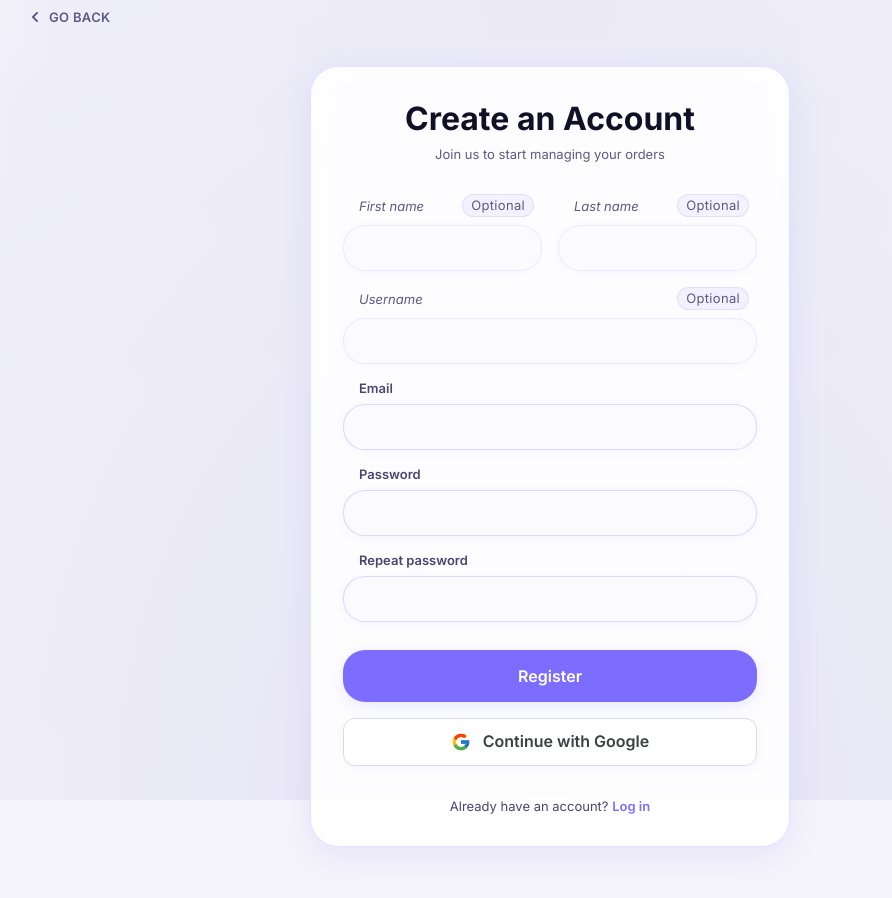
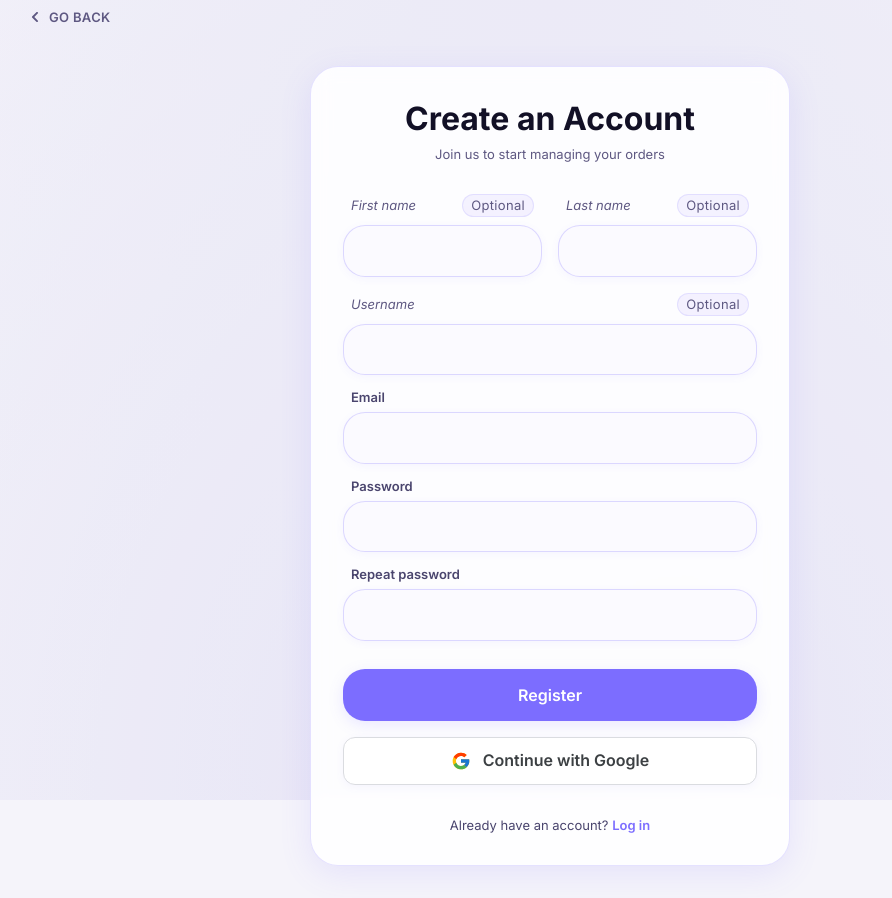
Before and after one commit to amp-r3/store, a React (Vite) app: page /register in a window 1280 px wide. Shown: the whole page, without its empty margins (90-982 px from the left). Built offline with nearby package versions, Linux system fonts and the light colour scheme; no server answers.

Commit message:
feat(form-field): redesign input and add icon prop support

```diff
--- a/src/components/common/FormField/FormField.tsx
+++ b/src/components/common/FormField/FormField.tsx
@@ -1,46 +1,68 @@
-import { InputHTMLAttributes, forwardRef, useId } from "react";
-import style from './form-field.module.scss'
+import { InputHTMLAttributes, ReactNode, forwardRef, useId } from "react";
+import style from './form-field.module.scss';
 
 interface FormFieldProps extends InputHTMLAttributes<HTMLInputElement> {
   label: string;
   error?: string;
   optional?: boolean;
+  icon?: ReactNode;
+  placeholder?: string;
 }
 
 export const FormField = forwardRef<HTMLInputElement, FormFieldProps>(
-  ({ label, error, id, className, optional, ...props }, ref) => {
+  ({ label, error, id, className, optional, icon, placeholder, ...props }, ref) => {
     const generatedId = useId();
     const inputId = id || generatedId;
     const errorId = `${inputId}-error`;
 
     return (
       <div className={style.wrapper}>
+
         <div className={style.labelRow}>
-          <label htmlFor={inputId} className={`${style.label} ${optional ? style.labelOptional : ''}`}>
+          <label
+            htmlFor={inputId}
+            className={`${style.label} ${optional ? style.labelOptional : ''}`}
+          >
             {label}
           </label>
           {optional && (
-            <span className={style.optional}>Optional</span>
+            <span className={style.optionalBadge}>Optional</span>
           )}
         </div>
+
+        <div className={`${style.inputWrapper} ${error ? style.inputWrapperError : ''} ${props.disabled ? style.inputWrapperDisabled : ''}`}>
+          {icon && (
+            <span className={style.iconSlot} aria-hidden="true">
+              {icon}
+            </span>
+          )}
 
           <input
             id={inputId}
             ref={ref}
-          className={`${style.input} ${error ? style.inputError : ''} ${optional ? style.inputOptional : ''} ${className || ''}`}
+            placeholder={placeholder}
+            className={`
+              ${style.input}
+              ${icon ? style.inputWithIcon : ''}
+              ${error ? style.inputError : ''}
+              ${optional ? style.inputOptional : ''}
+              ${className || ''}
+            `}
             aria-invalid={!!error}
             aria-describedby={error ? errorId : undefined}
             {...props}
           />
+        </div>
 
         {error && (
           <span id={errorId} className={style.error} role="alert">
             {error}
           </span>
         )}
+
       </div>
-    )
+    );
   }
-)
+);
 
-FormField.displayName = 'FormField'
+FormField.displayName = 'FormField';
--- a/src/components/common/FormField/form-field.module.scss
+++ b/src/components/common/FormField/form-field.module.scss
@@ -1,4 +1,6 @@
 @use '@/styles/index' as *;
+
+// ─── Wrapper ────────────────────────────────────────────────────────────────
 
 .wrapper {
   display: flex;
@@ -7,13 +9,7 @@
   width: 100%;
 }
 
-.label {
-  font-family: $font-primary;
-  font-size: $fs-sm;
-  font-weight: $fw-semibold;
-  color: var(--text-secondary);
-  margin-left: $spacing-xs;
-}
+// ─── Label row ──────────────────────────────────────────────────────────────
 
 .labelRow {
   display: flex;
@@ -22,62 +18,13 @@
   padding: 0 $spacing-xs;
 }
 
-.optional {
+.label {
   font-family: $font-primary;
   font-size: $fs-sm;
-  font-weight: $fw-normal;
-  color: var(--text-muted);
-  background: var(--border-color-subtle);
-  border: 1px solid var(--border-color-light);
-  border-radius: $radius-pill;
-  padding: $spacing-xxs $spacing-xs;
+  font-weight: $fw-semibold;
   line-height: $lh-ui;
-  letter-spacing: $letter-spacing-wide;
-  user-select: none;
-}
-
-.input {
-  width: 100%;
-  font-family: $font-primary;
-  font-size: $fs-base;
-  color: var(--text-primary);
-  background: var(--background-glass-base);
-  border: 1px solid var(--border-color);
-  border-radius: $radius-input;
-  padding: $spacing-sm $spacing-md;
-
-  transition: all $transition-fast $ease-in-out-smooth;
-  box-shadow: var(--shadow-xs);
-
-  &::placeholder {
-    color: var(--text-muted);
-  }
-
-  &:hover:not(:disabled) {
-    border-color: var(--border-color-strong);
-  }
-
-  &:focus {
-    outline: none;
-    border-color: var(--primary-accent);
-    box-shadow: var(--shadow-focus-input);
-    background: var(--background-component);
-  }
-
-  &:disabled {
-    opacity: 0.6;
-    cursor: not-allowed;
-    background: var(--border-color-subtle);
-  }
-}
-
-.inputError {
-  border-color: var(--error-color);
-
-  &:focus {
-    border-color: var(--error-color);
-    box-shadow: 0 0 16px rgba(220, 38, 38, 0.15);
-  }
+  color: var(--text-secondary);
+  transition: color $transition-fast $ease-in-out-smooth;
 }
 
 .labelOptional {
@@ -86,22 +33,139 @@
   font-style: italic;
 }
 
+.optionalBadge {
+  font-family: $font-primary;
+  font-size: $fs-sm;
+  font-weight: $fw-normal;
+  line-height: $lh-ui;
+  letter-spacing: $letter-spacing-wide;
+  color: var(--text-muted);
+  background: var(--border-color-subtle);
+  border: 1px solid var(--border-color-light);
+  border-radius: $radius-pill;
+  padding: $spacing-xxs $spacing-xs;
+  user-select: none;
+}
+
+// ─── Input wrapper  ─────────────────────────────
+
+.inputWrapper {
+  position: relative;
+  display: flex;
+  align-items: center;
+  width: 100%;
+  background: var(--background-glass-base);
+  border: 1px solid var(--border-color);
+  border-radius: $radius-input;
+  box-shadow: var(--shadow-xs);
+  overflow: hidden;
+  transition:
+    border-color $transition-fast $ease-in-out-smooth,
+    box-shadow $transition-fast $ease-in-out-smooth,
+    background $transition-fast $ease-in-out-smooth;
+
+  &:hover:not(.inputWrapperDisabled):not(.inputWrapperError) {
+    border-color: var(--border-color-strong);
+  }
+
+  &:focus-within:not(.inputWrapperError) {
+    border-color: var(--primary-accent);
+    box-shadow: var(--shadow-focus-input);
+    background: var(--background-component);
+  }
+}
+
+.inputWrapperError {
+  border-color: var(--error-color);
+
+  &:focus-within {
+    border-color: var(--error-color);
+    box-shadow: 0 0 16px rgba(220, 38, 38, 0.15);
+  }
+}
+
+.inputWrapperDisabled {
+  opacity: 0.6;
+  cursor: not-allowed;
+  background: var(--border-color-subtle);
+}
+
+// ─── Icon slot ───────────────────────────────────────────────────────────────
+
+.iconSlot {
+  display: flex;
+  align-items: center;
+  justify-content: center;
+  flex-shrink: 0;
+  width: $icon-size-md;
+  height: $icon-size-md;
+  margin-left: $spacing-md;
+  color: var(--text-muted);
+  pointer-events: none;
+  transition: color $transition-fast $ease-in-out-smooth;
+
+  .inputWrapper:focus-within & {
+    color: var(--primary-accent);
+  }
+
+  .inputWrapperError & {
+    color: var(--error-color);
+  }
+
+  svg {
+    width: 100%;
+    height: 100%;
+  }
+}
+
+// ─── Input ───────────────────────────────────────────────────────────────────
+
+.input {
+  flex: 1;
+  width: 100%;
+  min-width: 0;
+  background: transparent;
+  border: none;
+  outline: none;
+  border-radius: inherit;
+  font-family: $font-primary;
+  font-size: $fs-base;
+  font-weight: $fw-normal;
+  line-height: $lh-normal;
+  color: var(--text-primary);
+  padding: $spacing-sm $spacing-md;
+
+  &::placeholder {
+    color: var(--text-muted);
+    font-weight: $fw-normal;
+  }
+
+  &:disabled {
+    cursor: not-allowed;
+  }
+
+  &:-webkit-autofill,
+  &:-webkit-autofill:hover,
+  &:-webkit-autofill:focus {
+    -webkit-text-fill-color: var(--text-primary);
+    -webkit-box-shadow: 0 0 0px 1000px var(--background-component) inset;
+    transition: background-color 5000s ease-in-out 0s;
+  }
+}
+
+.inputWithIcon {
+  padding-left: $spacing-xs;
+}
+
 .inputOptional {
-  background: var(--background-glass-base);
-  border-color: var(--border-color-light);
-  color: var(--text-primary);
   opacity: 0.85;
-
-  &:hover:not(:disabled) {
-    opacity: 1;
-    border-color: var(--border-color);
-  }
 
   &:focus {
     opacity: 1;
-    border-style: solid;
   }
 }
+
+// ─── Error message ────────────────────────────────────────────────────────────
 
 .error {
   font-family: $font-primary;
```
Lines whose indentation alone changed are shown as unchanged.
